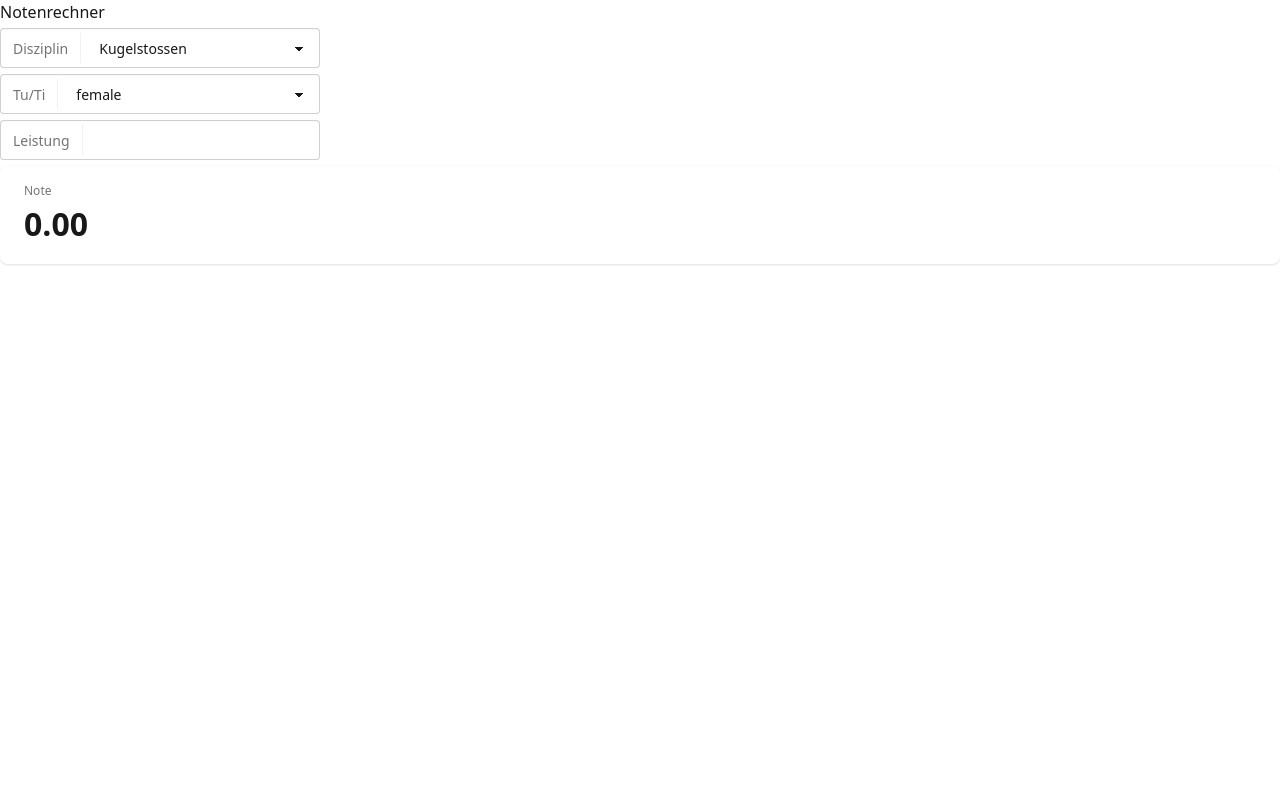
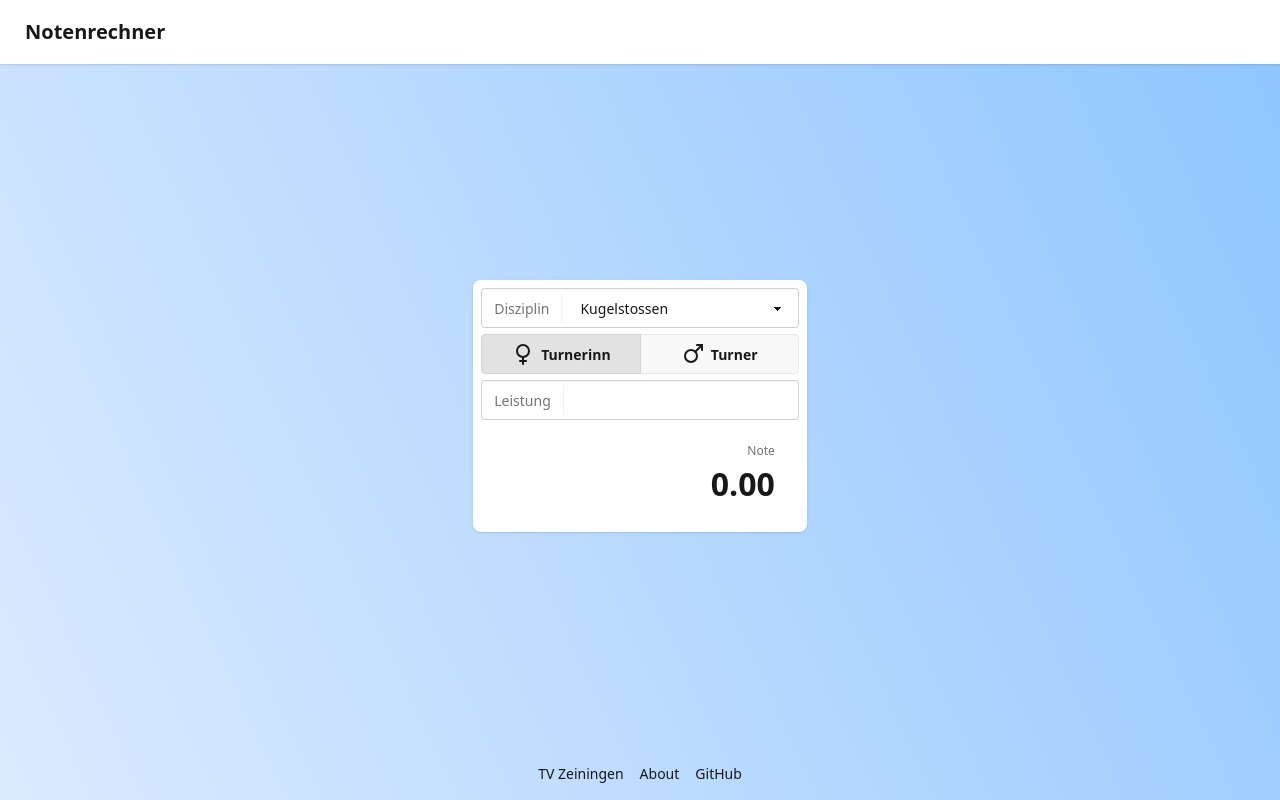
Before and after one commit to tvzeiningen/notenrechner, a React (Vite) app: page / in a window 1280 px wide. Built offline with nearby package versions, Linux system fonts and the light colour scheme.

Commit message:
implement base layout and ui

```diff
--- a/package.json
+++ b/package.json
@@ -11,6 +11,7 @@
   },
   "dependencies": {
     "@tailwindcss/vite": "^4.1.7",
+    "lucide-react": "^0.511.0",
     "react": "^19.1.0",
     "react-dom": "^19.1.0",
     "tailwindcss": "^4.1.7"
--- a/src/App.tsx
+++ b/src/App.tsx
@@ -1,63 +1,7 @@
 import { useMemo, useState } from 'react'
-import type { Time, DisciplineFormula, Gender, Distance } from './types'
+import type { DisciplineFormula } from './types'
 import formulas from './formulas'
-
-function Discipline({ discipline }: { discipline: DisciplineFormula<any> }) {
-  const [gender, setGender] = useState<Gender>("female");
-  const [underground, setUnderground] = useState<string | undefined>(
-    discipline.undergrounds ? Object.keys(discipline.undergrounds)[0] : undefined
-  );
-  const [performance, setPerformance] = useState<Time | Distance>(0.0);
-  const grade = useMemo(() => {
-    if (discipline.undergrounds && underground) {
-      return discipline.undergrounds[underground][gender](performance);
-    } else if (discipline.undergrounds) {
-      return 0.0
-    } else {
-      return discipline.formulas[gender](performance);
-    };
-  }, [gender, underground, performance, discipline]);
-
-  return (
-    <>
-      <label htmlFor="gender" className="select">
-        <span className="label">Tu/Ti</span>
-        <select name="gender" id="gender"
-          onChange={e => setGender(e.target.value as Gender)}
-          value={gender}>
-          <option value="female">female</option>
-          <option value="male">male</option>
-        </select>
-      </label>
-
-      {discipline.undergrounds &&
-        <label htmlFor="underground" className="select">
-          <span className="label">Anlage</span>
-          <select name="underground" id="underground"
-            onChange={e => setUnderground(e.target.value)}
-            value={underground}>
-            {Object.keys(discipline.undergrounds).map(underground =>
-              <option value={underground}>{underground}</option>
-            )}
-          </select>
-        </label>
-      }
-
-      <label htmlFor="performance" className="input validator">
-        <span className="label">Leistung</span>
-        <input type="number" name="performance" id="performance"
-          onChange={e => setPerformance(parseFloat(e.target.value))}
-          min="2025-01-01" max="2025-12-31" />
-      </label>
-
-      <div className="stats shadow">
-        <div className="stat">
-          <div className="stat-title">Note</div>
-          <div className="stat-value">{grade.toFixed(2)}</div>
-        </div>
-      </div>
-    </>);
-}
+import { Form } from './components/Form';
 
 function App() {
   const [discipline, setDiscipline] = useState<keyof typeof formulas>("Kugelstossen");
@@ -65,11 +9,13 @@ function App() {
 
 
   return (
-    <>
-      <h1>Notenrechner</h1>
-      <div className="card">
-        <div className="card body fieldset">
-          <label htmlFor="discipline" className="select">
+    <div className="min-h-screen bg-linear-65 from-blue-100 to-blue-300 flex flex-col justify-between">
+      <div className="navbar bg-base-100 shadow-sm">
+        <a className="btn btn-ghost text-xl">Notenrechner</a>
+      </div>
+      <main className="p-4 flex justify-center w-full">
+        <fieldset className="fieldset card shadow-sm p-2 bg-base-100 rounded-box max-w-md">
+          <label htmlFor="discipline" className="select w-full">
             <span className="label">Disziplin</span>
             <select name="discipline" id="discipline"
               onChange={e => setDiscipline(e.target.value)}
@@ -79,10 +25,17 @@ function App() {
               )}
             </select>
           </label>
-          <Discipline discipline={formula} />
-        </div>
-      </div>
-    </>
+          <Form discipline={formula} />
+        </fieldset>
+      </main>
+      <footer className="footer footer-horizontal footer-center text-base-content p-4">
+        <nav className="grid grid-flow-col gap-4">
+          <a className="link link-hover">TV Zeiningen</a>
+          <a className="link link-hover">About</a>
+          <a className="link link-hover">GitHub</a>
+        </nav>
+      </footer>
+    </div>
   )
 }
 
--- /dev/null
+++ b/src/components/Form.tsx
@@ -0,0 +1,65 @@
+import { useState, useMemo } from "react";
+import type { DisciplineFormula, Gender, Time, Distance } from "../types";
+import { Mars, Venus } from "lucide-react";
+
+export function Form({ discipline }: { discipline: DisciplineFormula<any> }) {
+  const [gender, setGender] = useState<Gender>("female");
+  const [underground, setUnderground] = useState<string | undefined>(
+    discipline.undergrounds ? Object.keys(discipline.undergrounds)[0] : undefined
+  );
+  const [performance, setPerformance] = useState<Time | Distance>(0.0);
+  const grade = useMemo(() => {
+    if (discipline.undergrounds && underground) {
+      return discipline.undergrounds[underground][gender](performance);
+    } else if (discipline.undergrounds) {
+      return 0.0
+    } else {
+      return discipline.formulas[gender](performance);
+    };
+  }, [gender, underground, performance, discipline]);
+
+  const toggleGender = () => gender === "female" ? setGender("male") : setGender("female");
+
+  return (
+    <>
+      <div className="join w-full flex">
+        <button onClick={toggleGender} name="female"
+          className={`btn join-item flex-1/2 ${gender === "female" ? "btn-active" : ""}`}
+        >
+          <Venus /> Turnerinn
+        </button>
+        <button onClick={toggleGender} name="male"
+          className={`btn join-item flex-1/2 ${gender === "male" ? "btn-active" : ""}`}
+        >
+          <Mars /> Turner
+        </button>
+      </div>
+
+      {discipline.undergrounds &&
+        <label htmlFor="underground" className="select w-full">
+          <span className="label">Anlage</span>
+          <select name="underground" id="underground"
+            onChange={e => setUnderground(e.target.value)}
+            value={underground}>
+            {Object.keys(discipline.undergrounds).map(underground =>
+              <option value={underground}>{underground}</option>
+            )}
+          </select>
+        </label>
+      }
+
+      <label htmlFor="performance" className="input validator w-full">
+        <span className="label">Leistung</span>
+        <input type="number" name="performance" id="performance"
+          onChange={e => setPerformance(parseFloat(e.target.value))}
+          min="2025-01-01" max="2025-12-31" />
+      </label>
+
+      <div className="stats justify-end">
+        <div className="stat">
+          <div className="stat-title text-right">Note</div>
+          <div className="stat-value">{grade.toFixed(2)}</div>
+        </div>
+      </div>
+    </>);
+}
```
Also changed, not shown: 1 other file (tests, documents, lock files or other folders).
